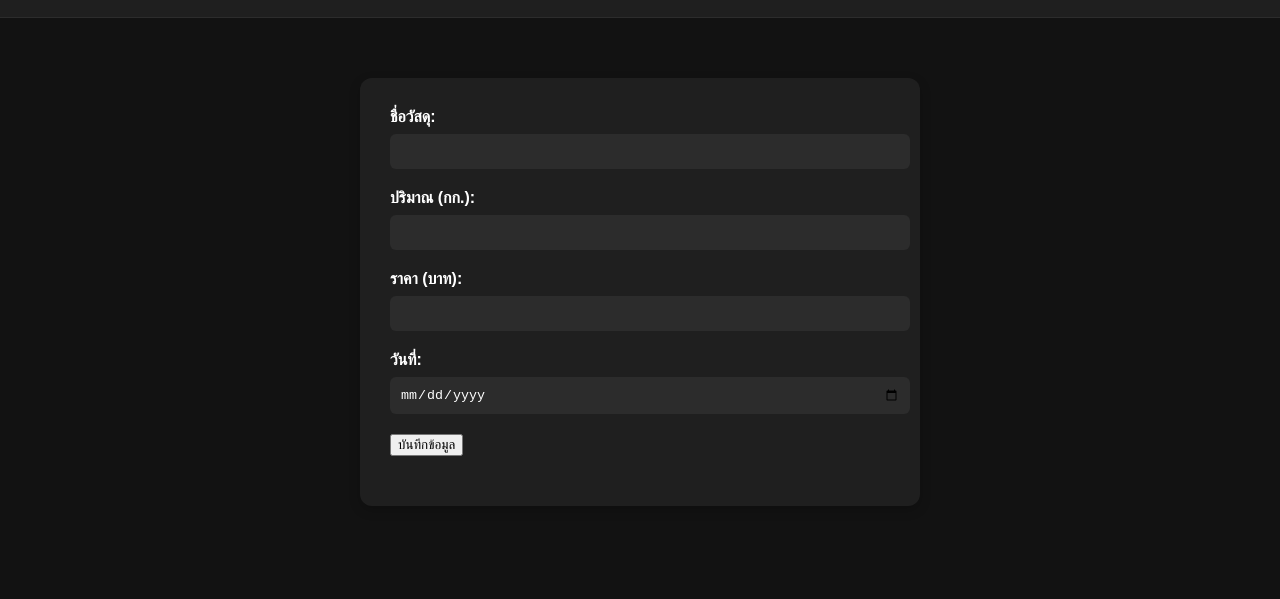
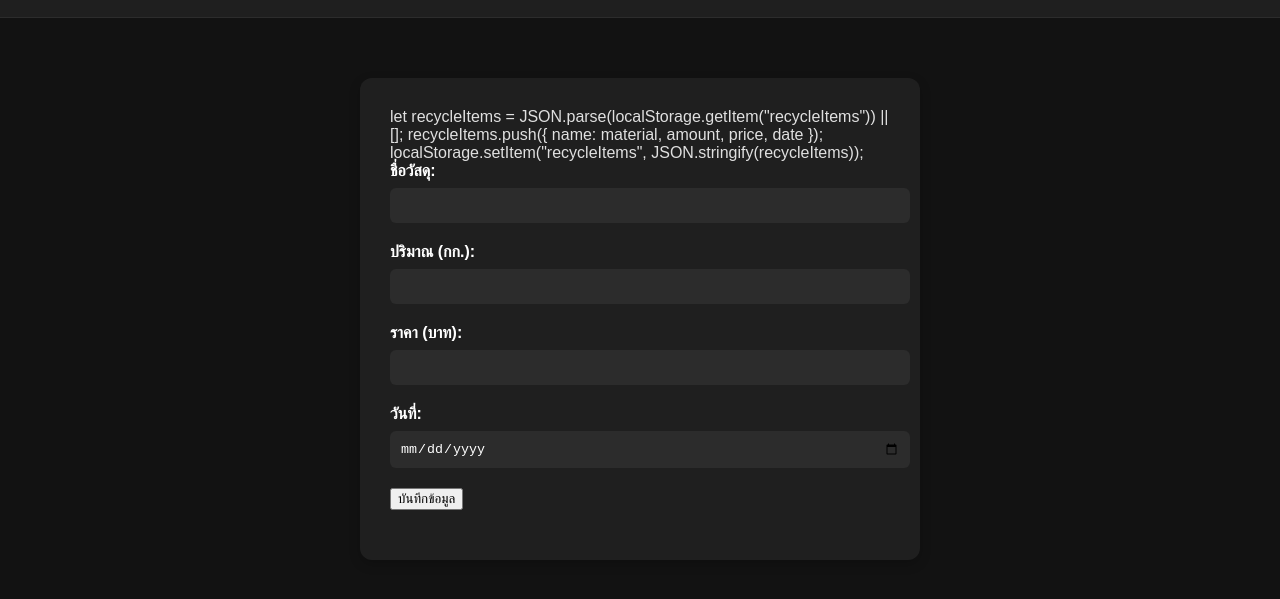
Before and after one commit to EnkoMaster77/ENKO-SYSTEMS, a plain HTML site: page add-item.html in a window 1280 px wide. Shown: the part 47-646 px from the top of the page. Drawn offline with Linux system fonts and the light colour scheme.

Commit message:
Update add-item.html

```diff
--- a/add-item.html
+++ b/add-item.html
@@ -13,6 +13,9 @@
 
   <section class="form-section">
     <form id="addItemForm">
+let recycleItems = JSON.parse(localStorage.getItem("recycleItems")) || [];
+recycleItems.push({ name: material, amount, price, date });
+localStorage.setItem("recycleItems", JSON.stringify(recycleItems));
       <label for="material">ชื่อวัสดุ:</label>
       <input type="text" id="material" name="material" required />
 
```
